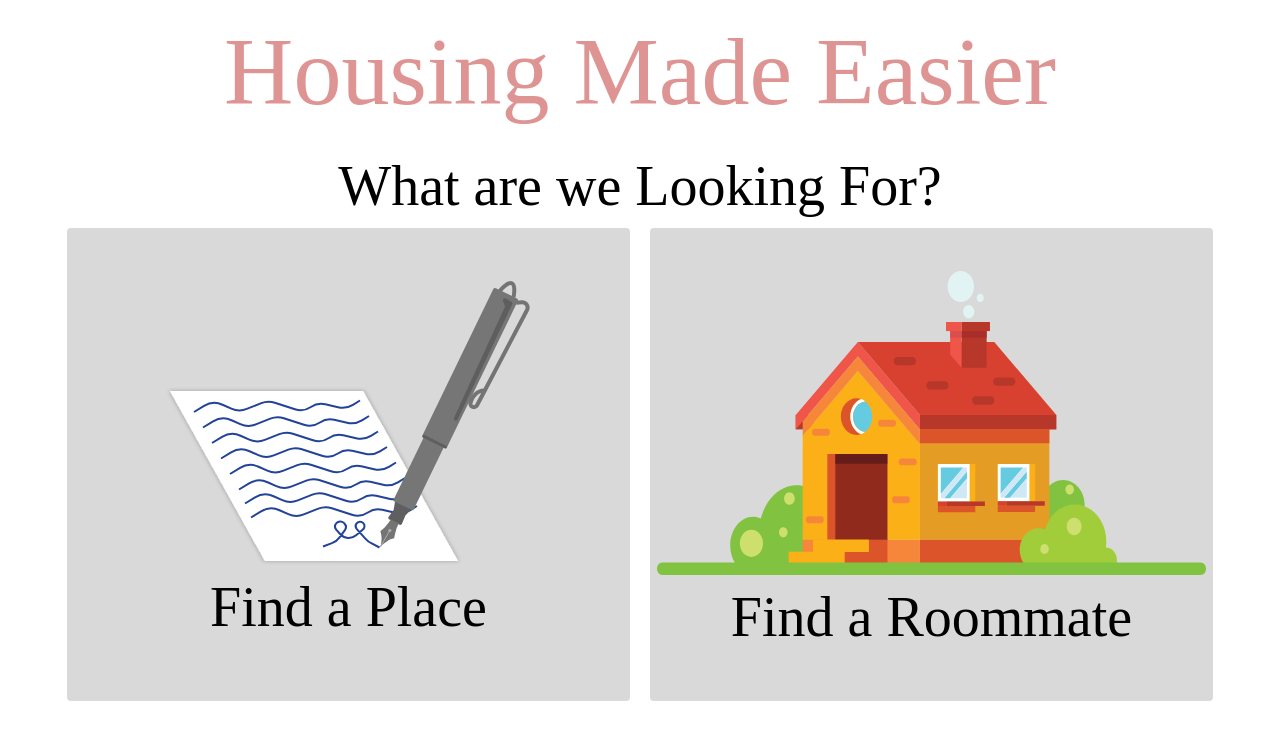
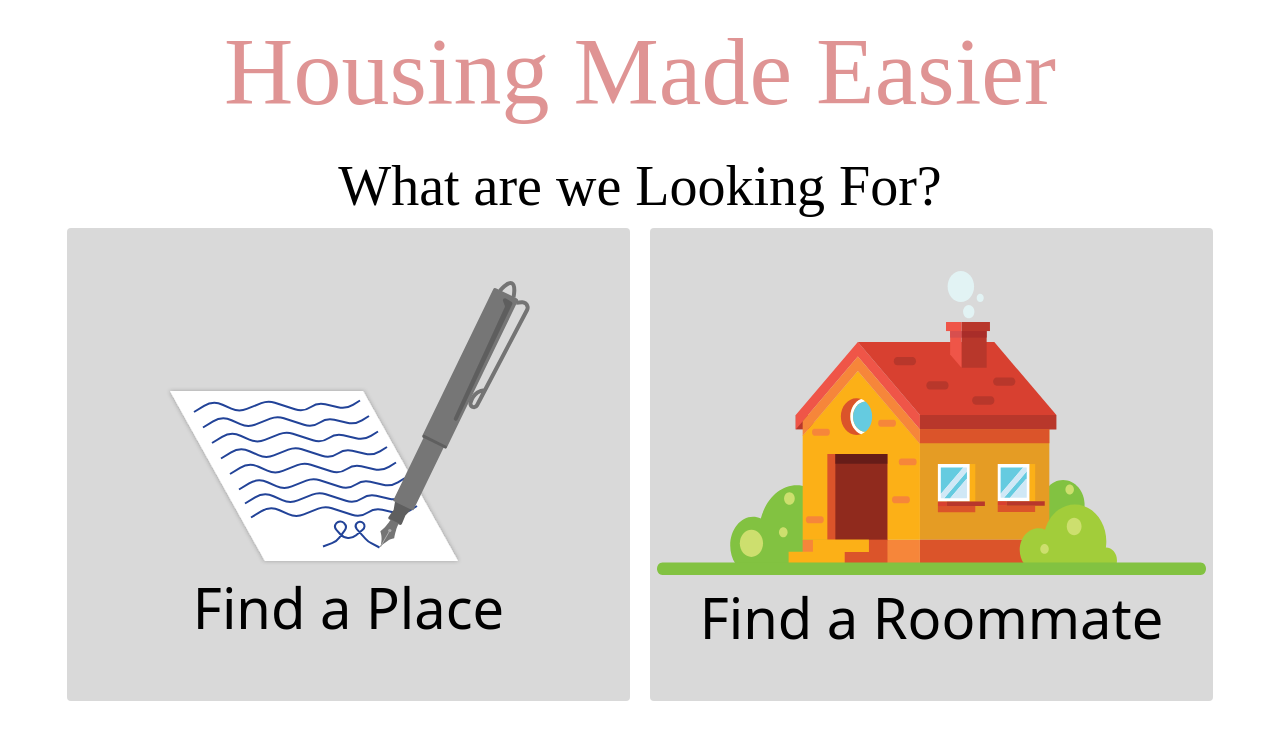
Before and after one commit to yangavin/qhacks24, a Next.js app in the folder app/: page /choice in a window 1280 px wide. Shown: the top 740 px of the page. Built offline with nearby package versions, Linux system fonts and the light colour scheme.

Commit message:
Tweak css

```diff
--- a/app/src/app/choice/styles.css
+++ b/app/src/app/choice/styles.css
@@ -36,7 +36,6 @@
 .header-2 {
   font-family: "Playfair Display";
   font-size: 56px;
-  colour: #000000;
   display: flex;
   justify-content: center;
 }
@@ -66,7 +65,5 @@
 }
 
 .btn-text {
-  font-family: "Playfair Display";
   font-size: 56px;
-  colour: #000000;
 }
```
